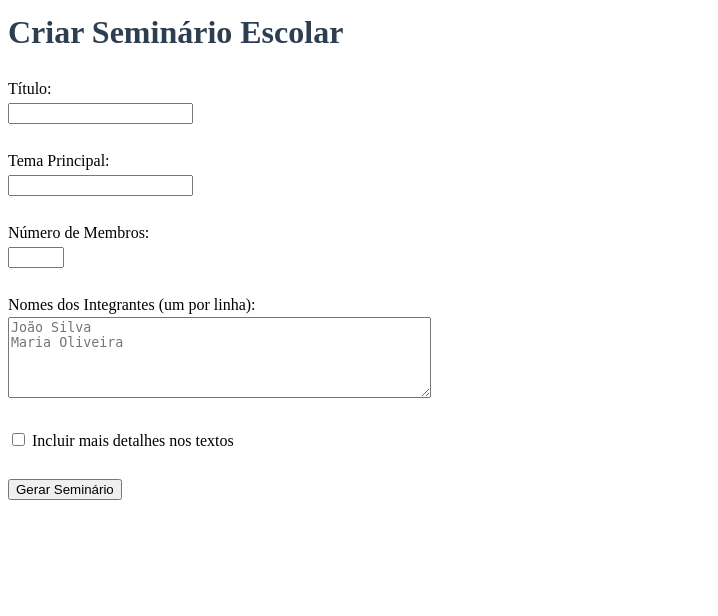
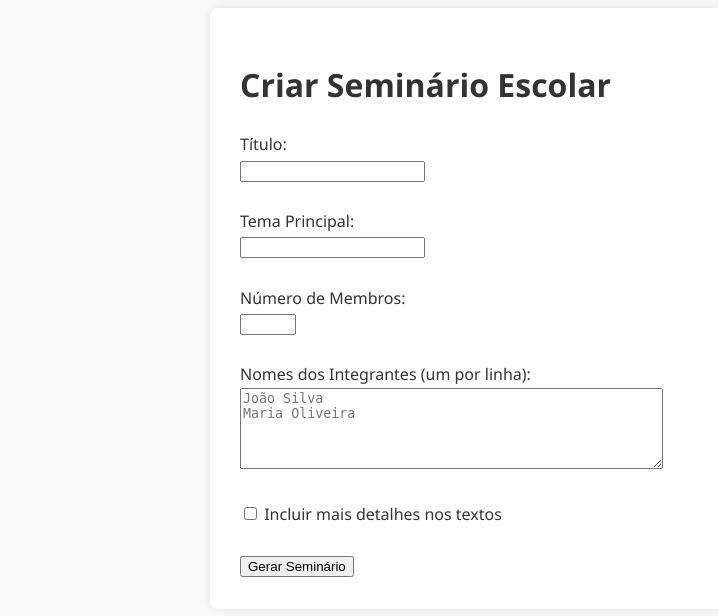
Before and after one commit to Samuel192801/seminario-ia, a Flask app: page / in a window 1280 px wide. Shown: the top 616 px of the page, without its empty margins (0-718 px from the left). Run offline with Flask 3, Linux system fonts and the light colour scheme; parts of the project's set-up code (start-up, migrations or seed data) failed here and were passed over.

Commit message:
Update style.css

```diff
--- a/static/style.css
+++ b/static/style.css
@@ -1,45 +1,43 @@
 body {
-  font-family: "Times New Roman", serif;
-  background-color: #fff;
-  color: #000;
-  line-height: 1.5;
+  font-family: 'Segoe UI', sans-serif;
+  background-color: #f9f9f9;
+  color: #333;
+  line-height: 1.6;
 }
 
-.document {
-  width: 100%;
+.container {
+  max-width: 800px;
+  margin: auto;
+  padding: 30px;
+  background: white;
+  border-radius: 8px;
+  box-shadow: 0 0 10px rgba(0,0,0,0.1);
 }
 
-.page {
+.page-break {
   page-break-after: always;
-  padding: 30px;
-  margin: auto;
-  max-width: 800px;
-  border: 1px solid #ccc;
-  background: white;
-  box-shadow: 0 0 5px rgba(0,0,0,0.1);
-  margin-bottom: 20px;
-  position: relative;
-}
-
-h1, h2, h3 {
-  color: #2c3e50;
-  margin-top: 0;
+  margin-bottom: 30px;
 }
 
 img {
-  display: block;
   width: 100%;
   height: auto;
+  border-radius: 5px;
   margin-top: 10px;
+}
+
+.credit {
+  font-size: 0.9em;
+  color: #777;
+  margin-top: 5px;
 }
 
 .btn {
   display: inline-block;
-  margin: 30px auto;
+  background: #007BFF;
+  color: white;
   padding: 10px 20px;
-  background-color: #007BFF;
-  color: white;
   text-decoration: none;
   border-radius: 5px;
-  font-weight: bold;
+  margin-top: 20px;
 }
```
